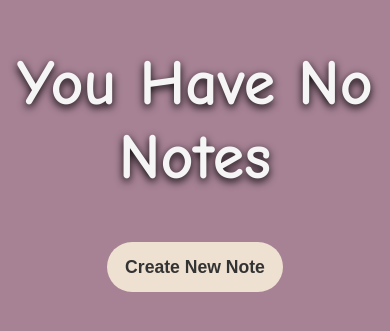
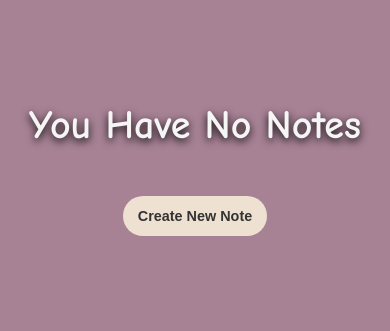
Before and after one commit to vehktaur/WebScribe, a React (Vite) app: page / in a window 390 px wide. Shown: the part 253-584 px from the top of the page. Built offline with nearby package versions, Linux system fonts and the light colour scheme; a web font is replaced by a local one.

Commit message:
manage performance

```diff
--- a/src/components/AddNote.tsx
+++ b/src/components/AddNote.tsx
@@ -58,7 +58,7 @@ export default function AddNote() {
               value={noteData.note__details}
             ></textarea>
           </div>
-          <button onClick={formSubmit}>
+          <button className="btn-form" onClick={formSubmit}>
             <Link className="form__link" to="/">
               Create Note
             </Link>
--- a/src/index.css
+++ b/src/index.css
@@ -36,35 +36,51 @@
   display: grid;
   font-family: var(--font-family);
   gap: 3rem;
-  height: 100vh;
+  height: 100%;
   margin-inline: auto;
   place-items: center;
   position: absolute;
   top: 0;
   width: 100%;
+  z-index: 2;
 }
 .no__notes h1 {
   color: #f5f5f5;
-  font-size: 4rem;
+  font-size: clamp(2.5rem, 5vw, 4rem);
   text-align: center;
   text-shadow: 0 3px 8px black;
 }
-.no__notes button {
+.btn-new {
   background-color: var(--champagne-pink);
   border: none;
   border-radius: 2em;
   color: var(--dark-grey);
   cursor: pointer;
-  font-size: 1.1em;
+  font-size: clamp(0.9rem, 3vw, 1.1rem);
   font-weight: bold;
   outline: transparent;
-  transition: filter 500ms, transform 850ms, background-color 500ms;
+  position: relative;
+  transition: transform 850ms;
 }
-.no__notes button:hover,
-.no__notes button:focus {
+
+.btn-new::after {
+  content: "";
+  position: absolute;
+  inset: 0;
+  filter: drop-shadow(0 0 0.5em var(--champagne-pink));
   background-color: var(--raisin-black);
+  border-radius: inherit;
+  opacity: 0;
+  z-index: 0;
+  transition: opacity 500ms;
+}
+.btn-new:hover::after,
+.btn-new:focus::after {
+  opacity: 1;
+}
+.btn-new:hover,
+.btn-new:focus {
   color: whitesmoke;
-  filter: drop-shadow(0 0 0.5em var(--champagne-pink));
   transform: translateY(-0.75rem);
 }
 .now__notes {
@@ -74,16 +90,19 @@
 .link {
   color: inherit;
   display: inline-block;
+  outline: transparent;
   padding: 0.8em 1em;
+  position: relative;
   text-decoration: none;
+  z-index: 1;
 }
 @keyframes now_you_dont {
   0% {
-    top: 0;
+    transform: translateY(0);
   }
   100% {
     display: none;
-    top: -1500px;
+    transform: translateY(-1000px);
   }
 }
 /* Sidebar and Navigation */
@@ -216,29 +235,43 @@ textarea {
 ::placeholder {
   font-size: 1rem;
 }
-form button {
+.btn-form {
   background-color: var(--raspberry);
   border: none;
-  border-radius: 1em;
+  border-radius: 1rem;
   color: #f4f4f4;
   cursor: pointer;
   font-weight: bold;
   outline: transparent;
-  transition: background-color 500ms, filter 500ms, translate 500ms;
+  position: relative;
 }
-form button:hover {
+.btn-form::after {
   background-color: var(--dark-grey);
-  filter: drop-shadow(0 0 0.5em var(--raspberry));
+  border-radius: inherit;
+  content: "";
+  position: absolute;
+  inset: 0;
+  filter: drop-shadow(0 0 0.2em var(--raspberry));
+  z-index: 0;
+  opacity: 0;
+  transition: opacity 500ms;
 }
-form button:active {
+.btn-form:hover::after,
+.btn-form:focus::after {
+  opacity: 1;
+}
+.btn-form:active {
   translate: 0 -0.5em;
 }
 .form__link {
   color: white;
+  position: relative;
   display: inline-block;
   font-size: 1rem;
-  padding: 0.4em 0.8em;
+  padding: 0.5em 1em;
   text-decoration: none;
+  outline: transparent;
+  z-index: 1;
 }
 .note__layout {
   display: grid;
@@ -261,6 +294,9 @@ form button:active {
   border-bottom: 1px solid var(--dark-grey);
   padding: 0.5em 0 0.2em;
   margin-bottom: 0.5rem;
+  white-space: nowrap;
+  overflow: hidden;
+  text-overflow: ellipsis;
 }
 .note__card:hover {
   box-shadow: rgba(50, 50, 93, 0.25) 0px 13px 27px -5px,
@@ -282,6 +318,7 @@ form button:active {
 
 .custom__scrollbar::-webkit-scrollbar {
   width: 0.3em;
+  height: 0.3em;
 }
 
 .custom__scrollbar::-webkit-scrollbar-track {
--- a/src/layouts/Layout.tsx
+++ b/src/layouts/Layout.tsx
@@ -12,7 +12,10 @@ export default function Layout() {
   const [notes, setNotes] = useState<NotesProps[] | []>([]);
   const [isNew, setIsNew] = useState<boolean>(true);
 
-  function createNote(title = "Title",text = "A new note created by yours truly") {
+  function createNote(
+    title = "Title",
+    text = "A new note created by yours truly"
+  ) {
     const newNote = {
       id: nanoid(),
       title: title,
@@ -37,13 +40,12 @@ export default function Layout() {
 
             <main>
               <div className="container">
-                <Outlet context={{createNote, notes}}/>
+                <Outlet context={{ createNote, notes }} />
               </div>
             </main>
 
-
             <footer>
-              <p> &copy; Copyright Reserved @Akhi's Dev</p>
+              <small> &copy; Copyright Reserved @Akhi's Dev</small>
             </footer>
           </section>
         </NotesContext.Provider>
@@ -53,7 +55,7 @@ export default function Layout() {
         className={`no__notes ${(!isNew || notes.length > 0) && "now__notes"}`}
       >
         <h1>You Have No Notes</h1>
-        <button type="button" onClick={openApp}>
+        <button className="btn-new" type="button" onClick={openApp}>
           <Link className="link" to="create-note">
             Create New Note
           </Link>
```
